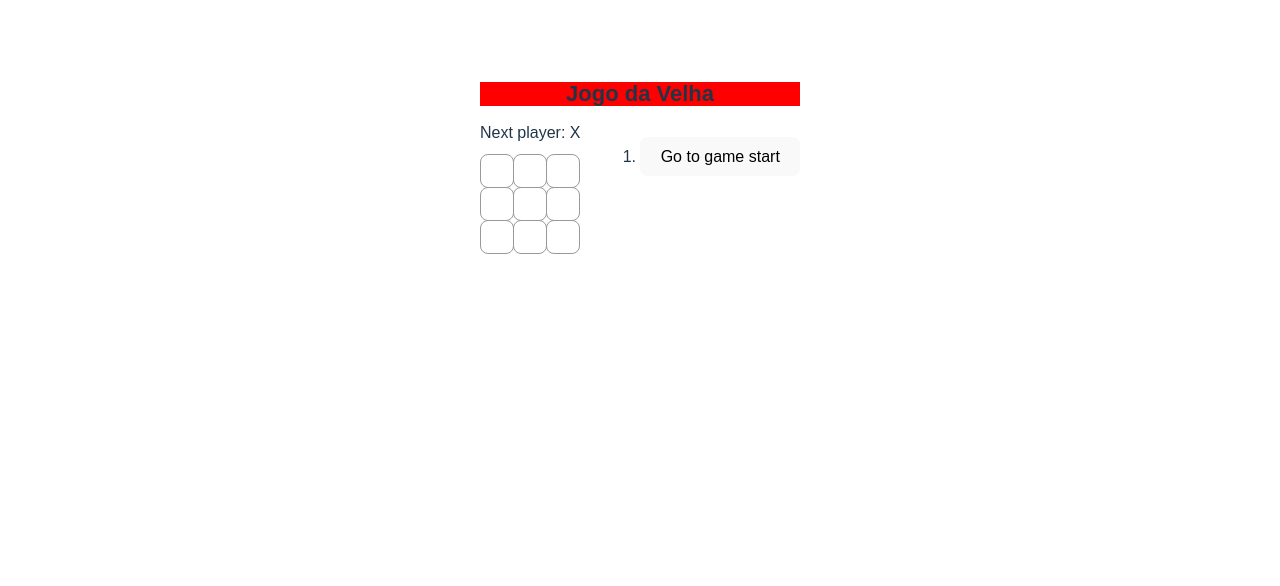
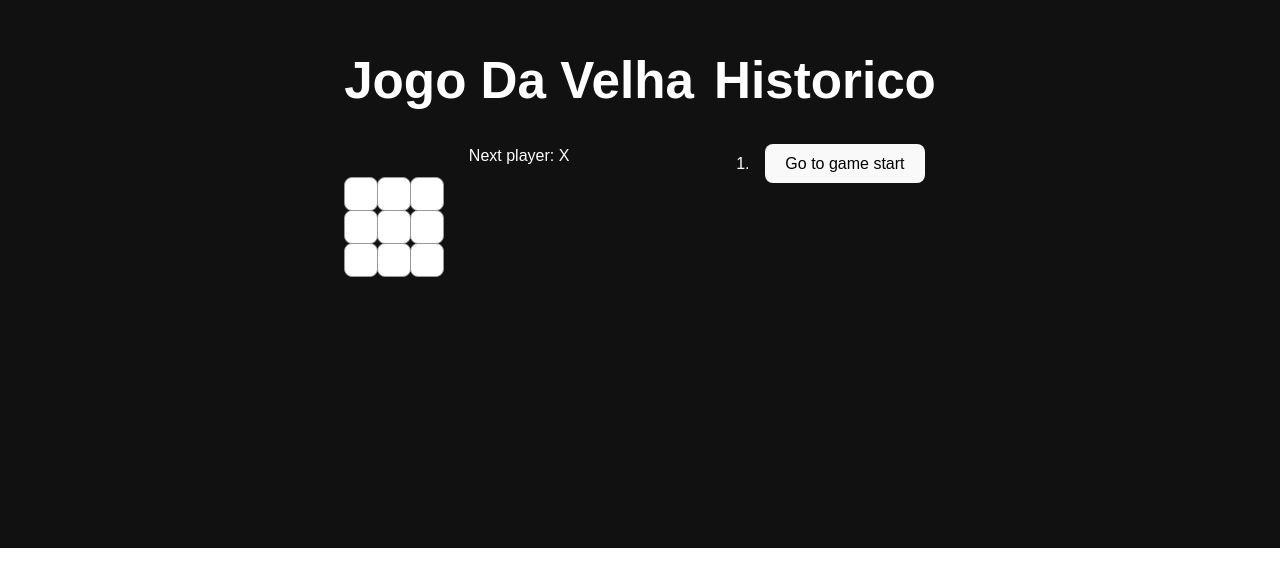
Before and after one commit to DanilloMatavelli/jogo_da_velha, a React (Vite) app: page / in a window 1280 px wide. Shown: the part 252-838 px from the top of the page. After the commit the page ends 800 px from the top, so only its background shows below. Built offline with nearby package versions, Linux system fonts and the light colour scheme.

Commit message:
ADD: Adicionando o objetivo do projeto e como executar o jogo no readme e organizando o css para separar o jogo e o histórico.

```diff
--- a/src/App.css
+++ b/src/App.css
@@ -13,11 +13,7 @@ body {
   font-family: sans-serif;
   margin: 20px;
   padding: 0;
-}
-
-h1 {
-  margin-top: 0;
-  font-size: 22px;
+  background-color: black;
 }
 
 h2 {
@@ -97,6 +93,3 @@ body {
 }
 
 /* ------------------------- */
-.app{
-  background-color: red;
-}
--- a/src/App.jsx
+++ b/src/App.jsx
@@ -1,20 +1,20 @@
 import './App.css'
 import Game from './components/Game'
 
-export default function App(){
+export default function App() {
 
-  return(
+  return (
     <>
-    <div className="app">
-      <h1>Jogo da Velha</h1>
 
-    </div>
 
-    <div>
+        <div className='container-esquerda'>
+          <Game/>
+        </div>
 
-      <Game />
 
-    </div>
+
+
+
     </>
   )
 }
--- a/src/components/Game/Game.module.css
+++ b/src/components/Game/Game.module.css
@@ -1,14 +1,62 @@
-.game {
+* {
+    box-sizing: border-box;
+    font-family: Arial, Helvetica, sans-serif;
+  }
+
+  body {
+    margin: 0;
+    padding: 0;
+    background: #111;
+    color: #fff;
+    display: flex;
+    justify-content: center;
+    align-items: center;
+    height: 100vh;
+  }
+
+  .game {
     display: flex;
     flex-direction: row;
+    justify-content: space-around;
+    gap: 300px;
+  }
+
+  .game-board {
+    background: #222;
+    padding: 20px;
+    border-radius: 12px;
+    box-shadow: 0 0 12px rgba(0,0,0,0.6);
+    text-align: center;
   }
 
   .game-info {
-    margin-left: 20px;
+    background: #1b1b1b;
+    padding: 20px;
+    border-radius: 12px;
+    box-shadow: 0 0 12px rgba(0,0,0,0.6);
+    min-width: 200px;
   }
 
-  .board-row:after {
-    clear: both;
-    content: '';
-    display: table;
+  .game-info ol {
+    list-style: none;
+    padding: 0;
+    margin: 0;
   }
+
+  .game-info li {
+    margin: 8px 0;
+  }
+
+  .game-info button {
+    background: #333;
+    color: #fff;
+    border: none;
+    padding: 6px 10px;
+    border-radius: 6px;
+    cursor: pointer;
+    transition: background 0.2s;
+  }
+
+  .game-info button:hover {
+    background: #555;
+  }
--- a/src/components/Game/index.jsx
+++ b/src/components/Game/index.jsx
@@ -35,9 +35,11 @@ export default function Game() {
     return (
       <div className="game">
         <div className="game-board">
+            <h1>Jogo Da Velha</h1>
           <Board xIsNext={xIsNext} squares={currentSquares} onPlay={handlePlay} />
         </div>
         <div className="game-info">
+            <h1>Historico</h1>
           <ol>{moves}</ol>
         </div>
       </div>
```
Also changed, not shown: 1 other file (tests, documents, lock files or other folders).
